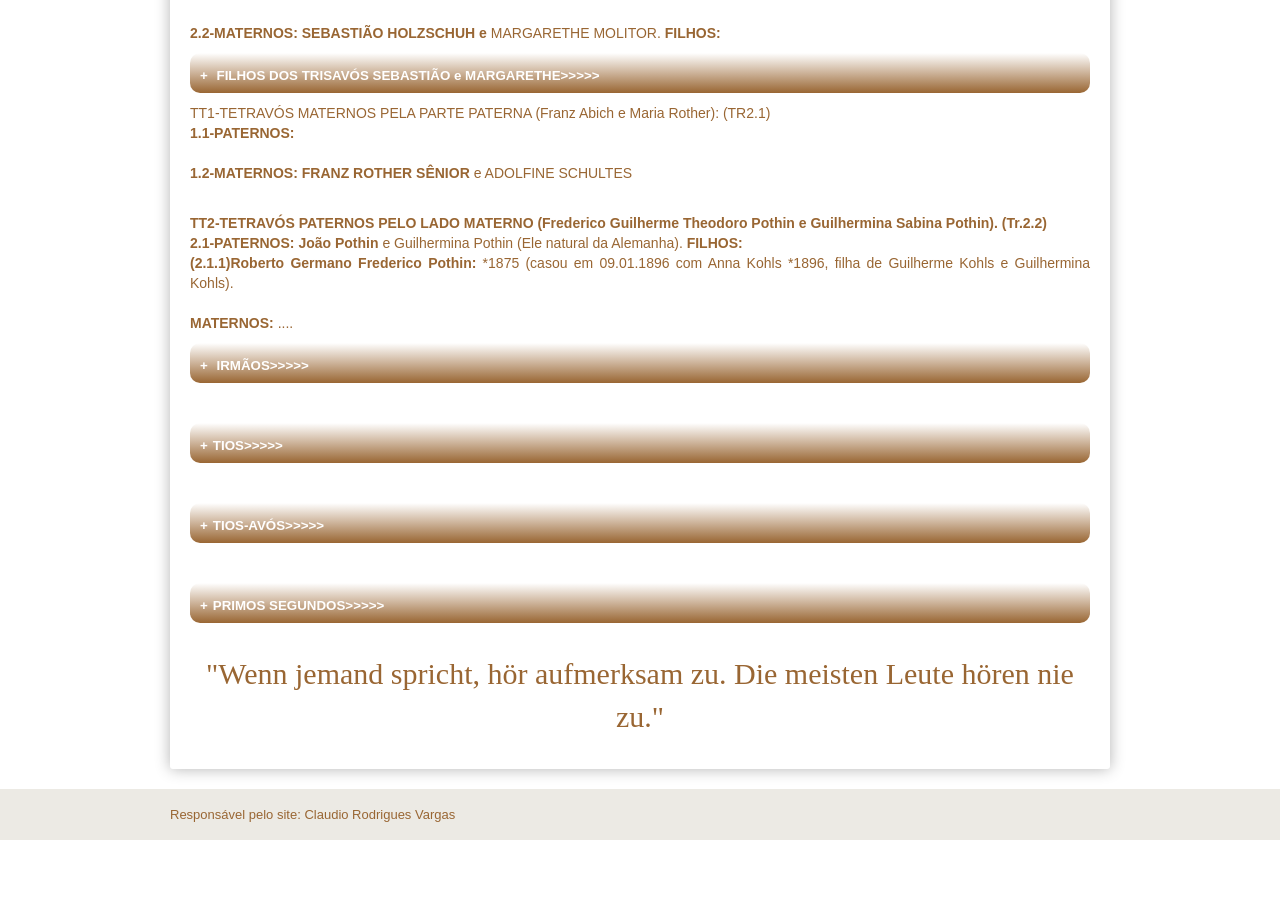
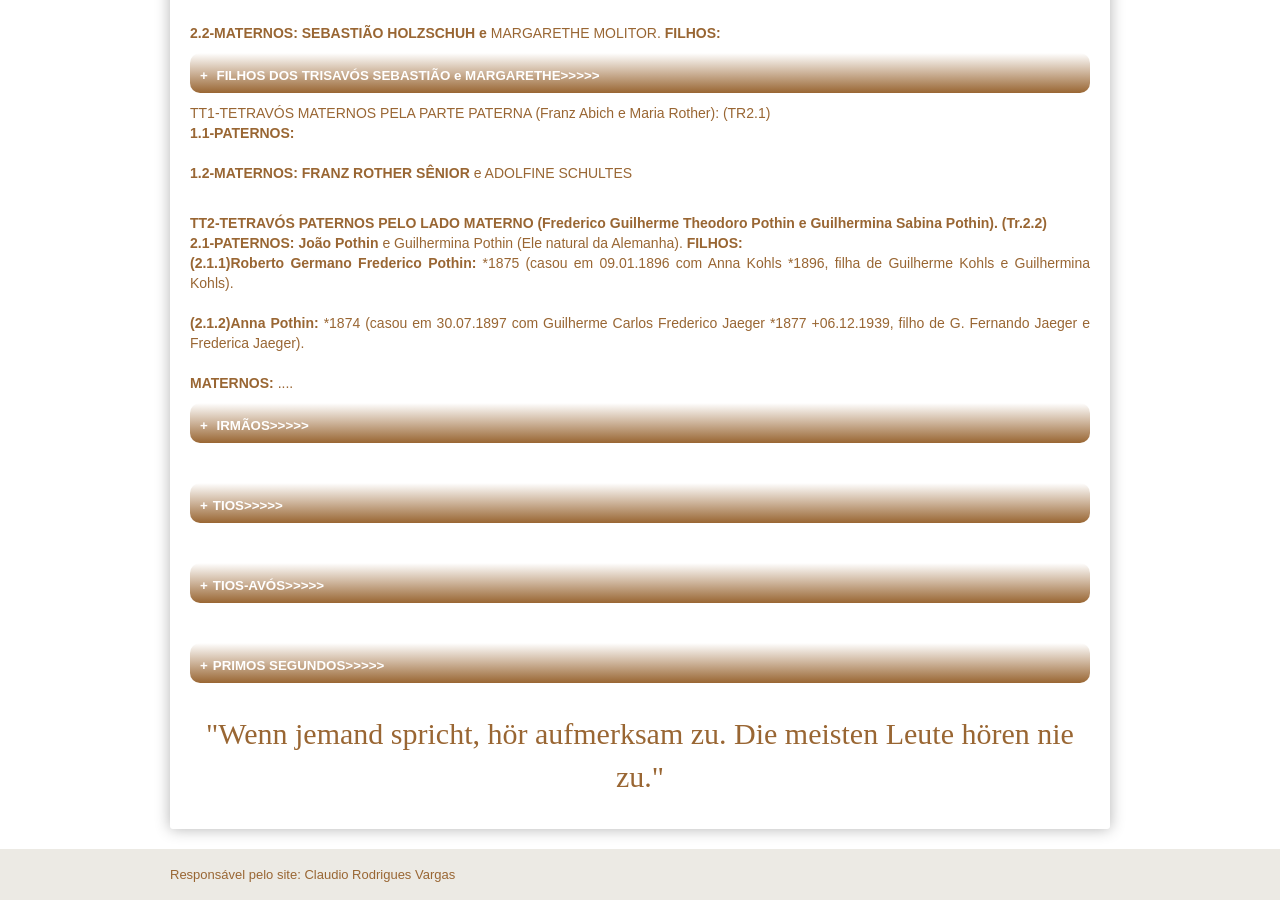
Before and after one commit to claudiovargas1955/claudiovargas1955.github.io, a Jekyll site: the page built from _pages/arvore-genealogica-de-roselia-renita-bredow.html, in a window 1280 px wide and 900 px high, scrolled down 3196 px. Built offline with Jekyll 4.4.1, drawn with Linux system fonts in a browser that asks for light colours; some web fonts are replaced; before the commit the page ends 4036 px from its top, so only the background shows below that.

Commit message:
Update arvore-genealogica-de-roselia-renita-bredow.html

```diff
--- a/_pages/arvore-genealogica-de-roselia-renita-bredow.html
+++ b/_pages/arvore-genealogica-de-roselia-renita-bredow.html
@@ -615,6 +615,9 @@ Augusta Alwine Albertine Achterber.<br/><br/>
 <b>(2.1.1)Roberto Germano Frederico Pothin: </b>*1875 (casou em 09.01.1896 com Anna Kohls *1896, filha de Guilherme Kohls e
 Guilhermina Kohls).<br><br>
 
+<b>(2.1.2)Anna Pothin: </b>*1874 (casou em 30.07.1897 com Guilherme Carlos Frederico Jaeger *1877 +06.12.1939, filho de G. Fernando Jaeger e
+Frederica Jaeger).<br><br>
+
 <b>MATERNOS: </b>....</p>
 
 <p><details><summary> IRMÃOS>>>>> </summary></p>
```
